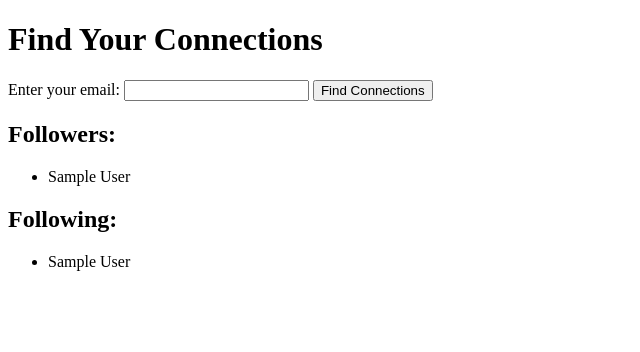
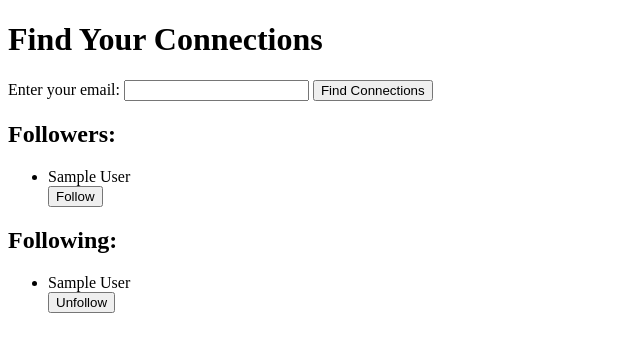
Before and after one commit to sriragt/Quera-Mock, a Flask app: template templates/friends.html in a window 1280 px wide. Shown: the top 352 px of the page, without its empty margins (0-640 px from the left). Run offline with Flask 3, Linux system fonts and the light colour scheme; the template is opened without the code that fills it: most values are stand-ins (such as "Sample title", 1, 10 or a date in 2020); parts of the project's set-up code (start-up, migrations or seed data) failed here and were passed over.

```diff
--- a/server.py
+++ b/server.py
@@ -598,6 +598,108 @@ def follow():
         flash('An error occurred while following the user', 'error')
         return redirect(request.referrer)
 
+@app.route('/followfollower', methods=['POST'])
+def followfollower():
+    print("Hello0")
+    follower_email = request.form['follower_email']
+    user_email = request.form['user_email']
+    print("Hello1")
+
+    try:
+        with engine.begin() as connection:
+            person_to_follow_query = text("""
+                SELECT user_id
+                FROM users
+                WHERE email_address = :follower_email
+            """)
+            person_to_follow_id = connection.execute(person_to_follow_query, {'follower_email': follower_email}).scalar()
+
+            user_id_query = text("""
+                SELECT user_id
+                FROM users
+                WHERE email_address = :user_email
+            """)
+            user_id = connection.execute(user_id_query, {'user_email': user_email}).scalar()
+            print("Hello2")
+            if person_to_follow_id is None or user_id is None:
+                flash('User to follow does not exist', 'error')
+                return redirect(request.referrer)
+
+            follow_check_query = text("""
+                SELECT 1
+                FROM follows
+                WHERE follower_id = :user_id AND followee_id = :person_to_unfollow_id
+            """)
+            follow_check_result = connection.execute(follow_check_query, {'user_id': user_id, 'person_to_unfollow_id': person_to_follow_id}).scalar()
+            if follow_check_result:
+                flash('You are already following this person', 'error')
+                return redirect(request.referrer)
+
+            insert_follow_query = text("""
+                INSERT INTO follows (follower_id, followee_id)
+                VALUES (:follower_id, :followee_id);
+            """)
+            connection.execute(insert_follow_query, {'follower_id': user_id, 'followee_id': person_to_follow_id})
+
+    except Exception as e:
+        print("Error:", e)
+        flash('An error occurred while following the person', 'error')
+        return redirect(request.referrer)
+
+    flash('You have followed this person', 'success')
+    return redirect(request.referrer)
+
+@app.route('/unfollow', methods=['POST'])
+def unfollow():
+    followee_email = request.form['followee_email']
+    user_email = request.form['user_email']
+    print(1, followee_email, user_email)
+
+    try:
+        with engine.begin() as connection:
+            person_to_unfollow_query = text("""
+                SELECT user_id
+                FROM users
+                WHERE email_address = :followee_email
+            """)
+            person_to_unfollow_id = connection.execute(person_to_unfollow_query, {'followee_email': followee_email}).scalar()
+
+            user_id_query = text("""
+                SELECT user_id
+                FROM users
+                WHERE email_address = :user_email
+            """)
+            user_id = connection.execute(user_id_query, {'user_email': user_email}).scalar()
+
+            if person_to_unfollow_id is None or user_id is None:
+                flash('User to unfollow does not exist', 'error')
+                return redirect(request.referrer)
+
+            # Check if the user is following the followee
+            follow_check_query = text("""
+                SELECT 1
+                FROM follows
+                WHERE follower_id = :user_id AND followee_id = :person_to_unfollow_id
+            """)
+            follow_check_result = connection.execute(follow_check_query, {'user_id': user_id, 'person_to_unfollow_id': person_to_unfollow_id}).scalar()
+            if not follow_check_result:
+                flash('You are not following this person', 'error')
+                return redirect(request.referrer)
+
+            unfollow_query = text("""
+                DELETE FROM follows
+                WHERE follower_id = :user_id AND followee_id = :person_to_unfollow_id
+            """)
+            connection.execute(unfollow_query, {'user_id': user_id, 'person_to_unfollow_id': person_to_unfollow_id})
+
+    except Exception as e:
+        print("Error:", e)
+        flash('An error occurred while unfollowing the person', 'error')
+        return redirect(request.referrer)
+
+    flash('You have unfollowed this person', 'success')
+    return redirect(request.referrer)
+
 @app.route('/friends', methods=['GET'])
 def friends():
     email = request.args.get('email', '')
@@ -621,7 +723,7 @@ def friends():
             return redirect(request.referrer)
 
         follower_query = text("""
-            SELECT u.first_name, COALESCE(u.last_name, '') AS last_name
+            SELECT u.first_name, COALESCE(u.last_name, '') AS last_name, u.email_address
             FROM users u
             JOIN follows f ON u.user_id = f.follower_id
             WHERE f.followee_id = :user_id
@@ -629,14 +731,14 @@ def friends():
         followers = connection.execute(follower_query, {'user_id': user_id}).fetchall()
 
         following_query = text("""
-            SELECT u.first_name, COALESCE(u.last_name, '') AS last_name
+            SELECT u.first_name, COALESCE(u.last_name, '') AS last_name, u.email_address
             FROM users u
             JOIN follows f ON u.user_id = f.followee_id
             WHERE f.follower_id = :user_id
         """)
         following = connection.execute(following_query, {'user_id': user_id}).fetchall()
 
-    return render_template("friends.html", followers=followers, following=following)
+    return render_template("friends.html", followers=followers, following=following, user_email=email)
 
 if __name__ == "__main__":
 	import click
--- a/templates/friends.html
+++ b/templates/friends.html
@@ -20,14 +20,26 @@
     <h2>Followers:</h2>
     <ul>
         {% for follower in followers %}
-            <li>{{ follower.first_name }} {{ follower.last_name }}</li>
+            <li>{{ follower.first_name }} {{ follower.last_name }}
+                <form action="/followfollower" method="POST">
+                    <input type="hidden" name="user_email" value="{{ user_email }}">
+                    <input type="hidden" name="follower_email" value="{{ follower.email_address }}">
+                    <button type="submit">Follow</button>
+                </form>
+            </li>
         {% endfor %}
     </ul>
 
     <h2>Following:</h2>
     <ul>
         {% for person in following %}
-            <li>{{ person.first_name }} {{ person.last_name }}</li>
+            <li>{{ person.first_name }} {{ person.last_name }}
+                <form action="/unfollow" method="POST">
+                    <input type="hidden" name="user_email" value="{{ user_email }}">
+                    <input type="hidden" name="followee_email" value="{{ person.email_address }}">
+                    <button type="submit">Unfollow</button>
+                </form>
+            </li>
         {% endfor %}
     </ul>
 </body>
```
